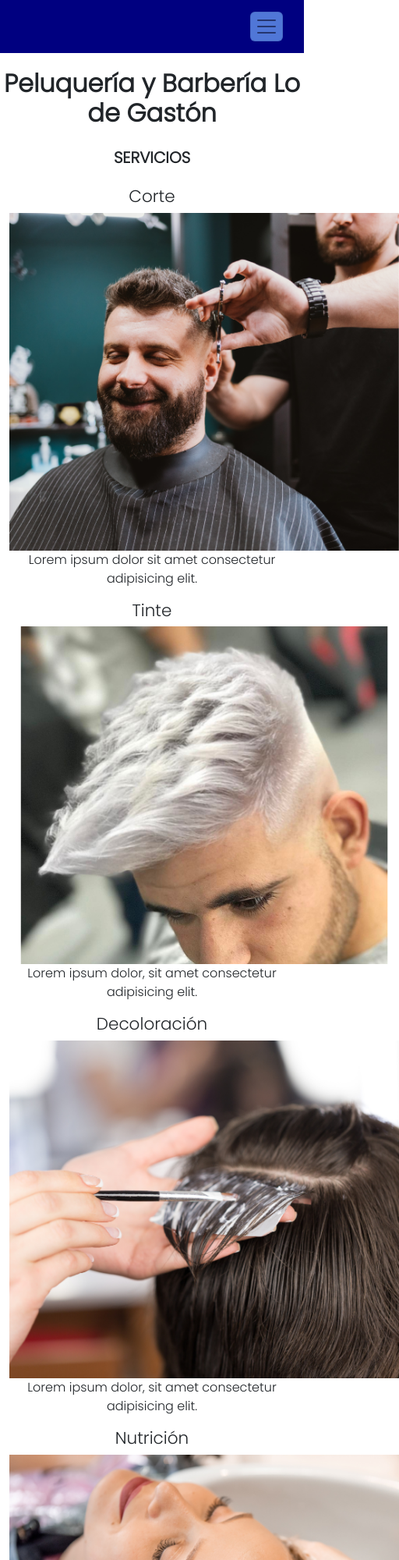
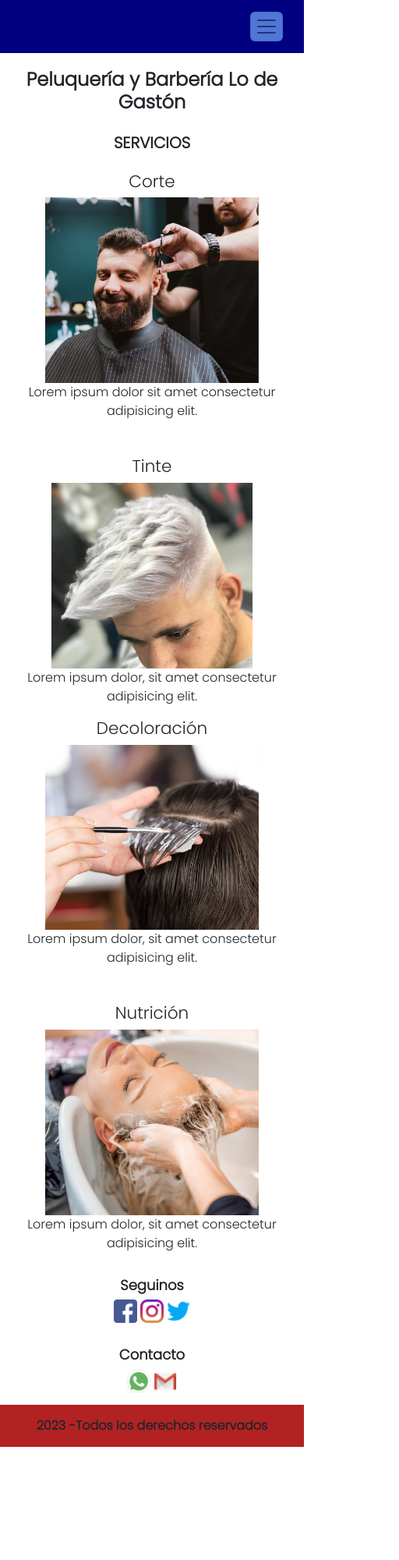
Before and after one commit to LuzGomezForgioni/PF-GomezForgioni, a plain HTML site: page pages/servicios.html in a window 390 px wide. Shown: the top 2000 px of the page at 78% size, 512 px wide, since content can reach past the window. After the commit the page ends 1855 px from the top, so only its background shows below. Drawn offline with nearby package versions, Linux system fonts and the light colour scheme.

Commit message:
Agregando media queris

```diff
--- a/css/estilos.css
+++ b/css/estilos.css
@@ -106,9 +106,6 @@ footer a{
     width: 500px;
 }
 
-/* TURNOS */
-
-
 /* SOBRE NOSOTROS */
 .mainNos div{
     text-align: center;
@@ -131,3 +128,38 @@ footer a{
 .mainProduc img{
     width: 150px;
 }
+
+/* Media Queris */
+@media only screen and (min-width: 481px) and (max-width:764px){
+    header h1{
+        font-size: 28px;
+    }
+
+    .mainIndex .row, .mainServicios .row{
+        justify-content: center;
+        gap: 40px;
+    }
+
+    .mainIndex img, .mainServicios img, .mainNos img{
+        width: 85%;
+    }
+}
+
+@media only screen and (max-width: 480px){
+    header h1{
+        font-size: 24px;
+    }
+
+    .mainIndex .row, .mainServicios .row{
+        justify-content: center;
+        gap: 30px;
+    }
+
+    .mainIndex img, .mainServicios img, .mainNos img{
+        width: 75%;
+    }
+
+    .container__footer .row{
+        gap: 30px;
+    }
+}
--- a/pages/servicios.html
+++ b/pages/servicios.html
@@ -83,14 +83,14 @@
     <footer>
         <div class="container container__footer">
             <div class="row">
-                <div class="col-6 col-md-6">
+                <div class="col-12 col-sm-6">
                     <h4>Seguinos</h4>
                     <a href="https://facebook.com" target="_blank"><img src="../img/facebook.png" alt="Facebook" /></a>
                     <a href="https://instagram.com" target="_blank"><img src="../img/ig.png" alt="Instagram" /></a>
                     <a href="https://twitter.com" target="_blank"><img src="../img/twitter.png" alt="Twitter" /></a>
                 </div>
 
-                <div class="col-6 col-md-6">
+                <div class="col-12 col-sm-6">
                     <h4>Contacto</h4>
                     <a href="https://whatsapp.com" target="_blank"><img src="../img/wsp.png" alt="Whatsapp" /></a>
                     <a href="https://gmail.com" target="_blank"><img src="../img/gmail.png" alt="Gmail" /></a>
```
Also changed, not shown: index.html (+2 -2 lines), pages/nosotros.html (+2 -2 lines), pages/productos.html (+2 -2 lines), pages/turnos.html (+2 -2 lines).
